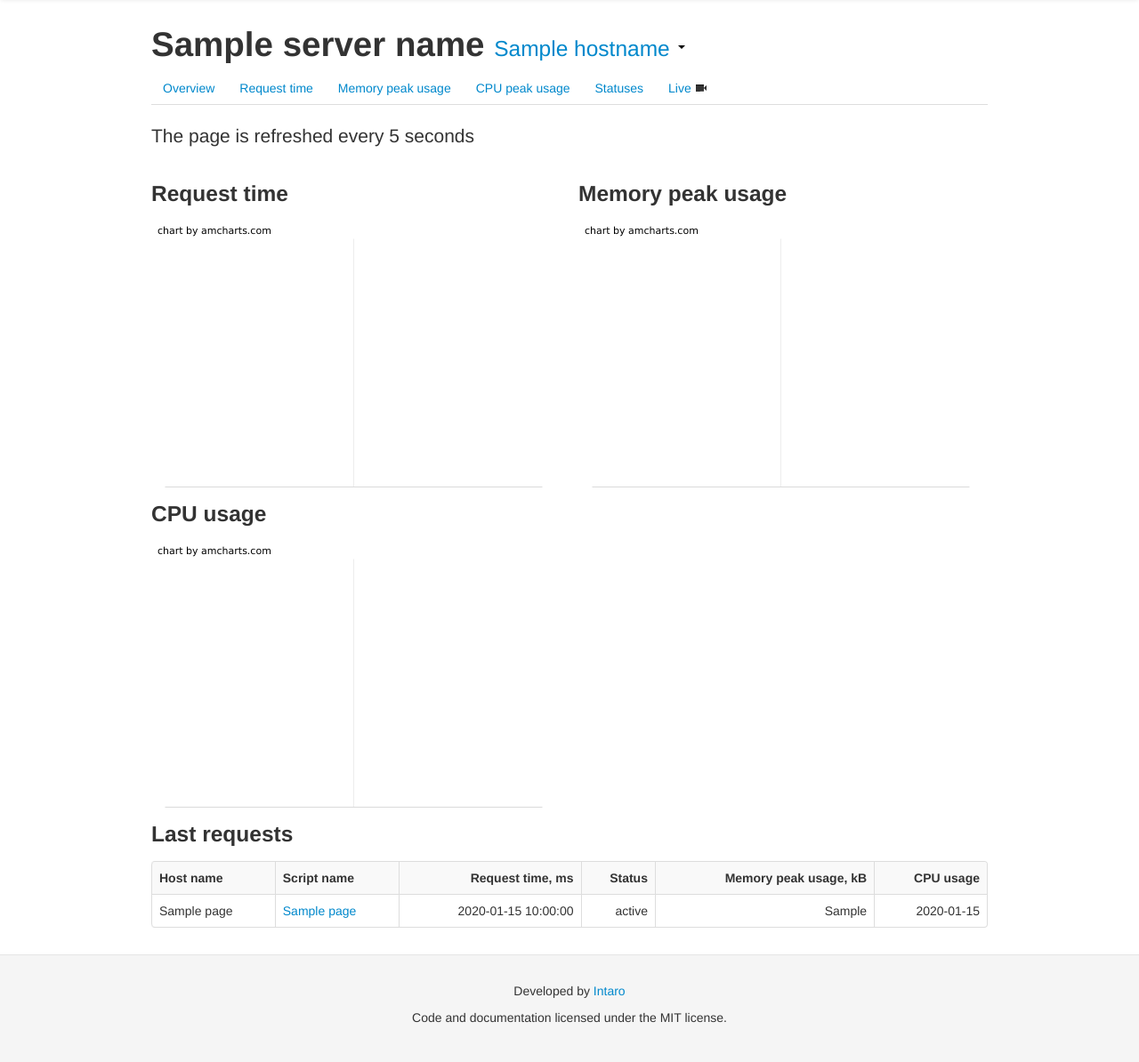
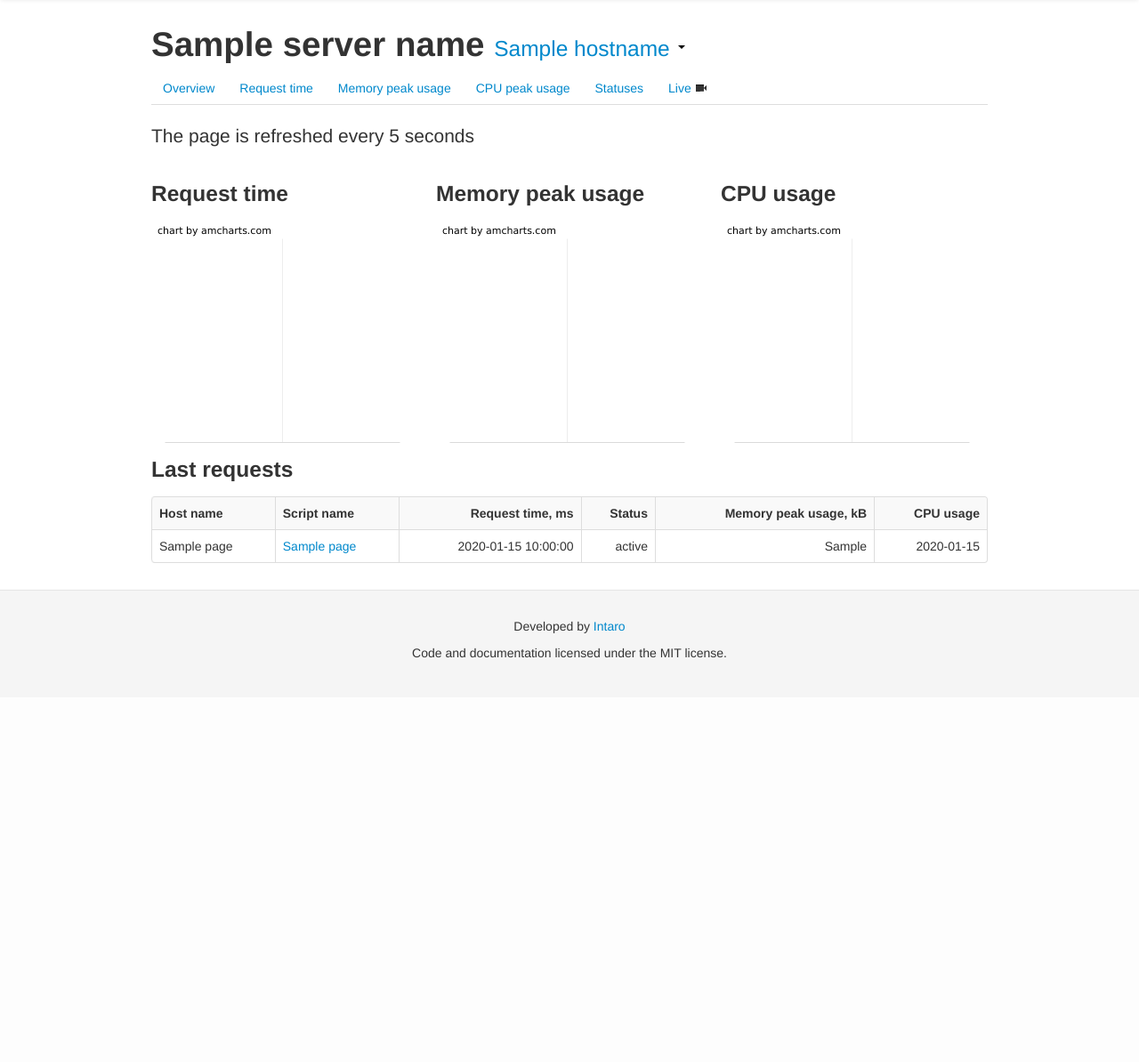
Before and after one commit to intaro/pinboard, a PHP site: template views/live.html.twig in a window 1280 px wide. Shown: the part 42-1236 px from the top of the page at 89% size. After the commit the page ends 782 px from the top, so only its background shows below. Run offline with PHP 8.4, Linux system fonts and the light colour scheme; the template is opened without the code that fills it: most values are stand-ins (such as "Sample title", 1, 10 or a date in 2020); some libraries are stand-ins or nearby versions.

Commit message:
bug fixes

```diff
--- a/src/Pinboard/Command/AggregateCommand.php
+++ b/src/Pinboard/Command/AggregateCommand.php
@@ -169,6 +169,8 @@ class AggregateCommand extends Command
             }
         }
 
+        $db->executeQuery('START TRANSACTION');
+
         $sql = '
             SELECT
                 server_name, hostname, COUNT(*) AS cnt
@@ -229,6 +231,8 @@ class AggregateCommand extends Command
         }
         if ($sql != '')
             $db->query($sql);
+
+        $db->executeQuery('COMMIT');
 
         $date = date('Y-m-d H:i:s', strtotime('-1 month'));
 
--- a/views/cpu_usage.html.twig
+++ b/views/cpu_usage.html.twig
@@ -18,8 +18,8 @@
                   <a href="{{ path('server_cpu_usage', { serverName: server_name, hostName: hostname, pageNum: 'page1', colOrder: 'script', colDir: 'desc' }) }}"><i class=" icon-chevron-down"></i></a>
               </th>
               <th class="mem-peak-usage">CPU peak usage
-                  <a href="{{ path('server_cpu_usage', { serverName: server_name, hostName: hostname, pageNum: 'page1', colOrder: 'mem', colDir: 'asc' }) }}"><i class=" icon-chevron-up"></i></a>
-                  <a href="{{ path('server_cpu_usage', { serverName: server_name, hostName: hostname, pageNum: 'page1', colOrder: 'mem', colDir: 'desc' }) }}"><i class=" icon-chevron-down"></i></a>
+                  <a href="{{ path('server_cpu_usage', { serverName: server_name, hostName: hostname, pageNum: 'page1', colOrder: 'cpu', colDir: 'asc' }) }}"><i class=" icon-chevron-up"></i></a>
+                  <a href="{{ path('server_cpu_usage', { serverName: server_name, hostName: hostname, pageNum: 'page1', colOrder: 'cpu', colDir: 'desc' }) }}"><i class=" icon-chevron-down"></i></a>
               </th>
               <th class="date">Registered around
                   <a href="{{ path('server_cpu_usage', { serverName: server_name, hostName: hostname, pageNum: 'page1', colOrder: 'date', colDir: 'asc' }) }}"><i class=" icon-chevron-up"></i></a>
--- a/views/live.html.twig
+++ b/views/live.html.twig
@@ -6,9 +6,9 @@
     {% include '_server_menu.html.twig' with { title: title, server_name: server_name, hostname: hostname, hosts: hosts } %}
     <p class="lead">The page is refreshed every {{ frequency }} seconds</p>
     <div class="row">
-        <div class="span6">
+        <div class="span4">
             <h3>Request time</h3>
-            <div id="req-time-chart" style="height: 300px;"></div>
+            <div id="req-time-chart" style="height: 250px;"></div>
             <script type="text/javascript">
                 rtChart = null;
                 rtChartData = [];
@@ -56,9 +56,9 @@
                 });
             </script>
         </div>
-        <div class="span6">
+        <div class="span4">
             <h3>Memory peak usage</h3>
-            <div id="mem-usage-chart" style="height: 300px;"></div>
+            <div id="mem-usage-chart" style="height: 250px;"></div>
             <script type="text/javascript">
                 muChart = null;
                 muChartData = [];
@@ -105,11 +105,9 @@
                 });
             </script>
         </div>
-    </div>
-    <div class="row">
-        <div class="span6">
+        <div class="span4">
             <h3>CPU usage</h3>
-            <div id="cpu-usage-chart" style="height: 300px;"></div>
+            <div id="cpu-usage-chart" style="height: 250px;"></div>
             <script type="text/javascript">
                 cpuChart = null;
                 cpuChartData = [];
@@ -142,7 +140,7 @@
                     graph.valueField = "value";
                     graph.descriptionField = "page";
                     graph.lineAlpha = 1;
-                    graph.lineColor = "#39A3B9";
+                    graph.lineColor = "#b93939";
                     graph.fillAlphas = 0.2;
                     cpuChart.addGraph(graph);
 
```
Also changed, not shown: src/Pinboard/Controller/server.php (+15 -12 lines), 1 other file.
